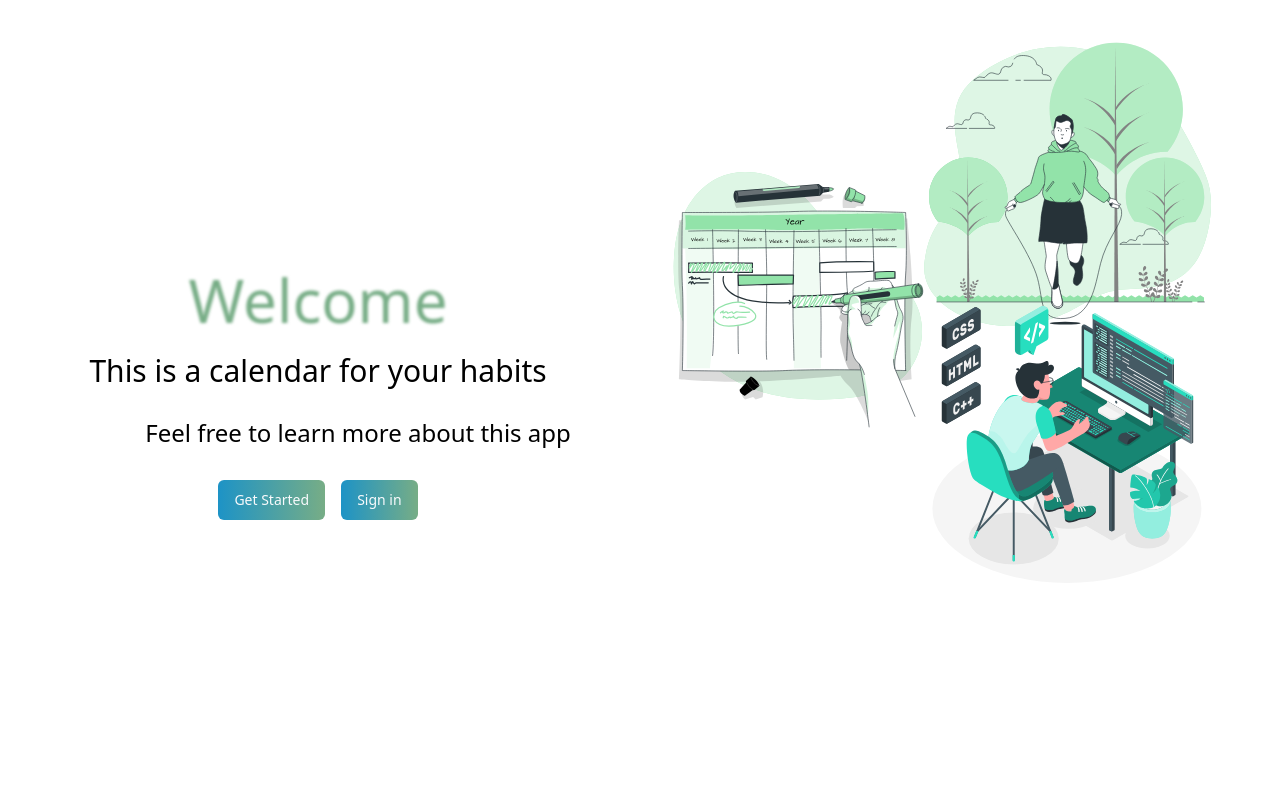
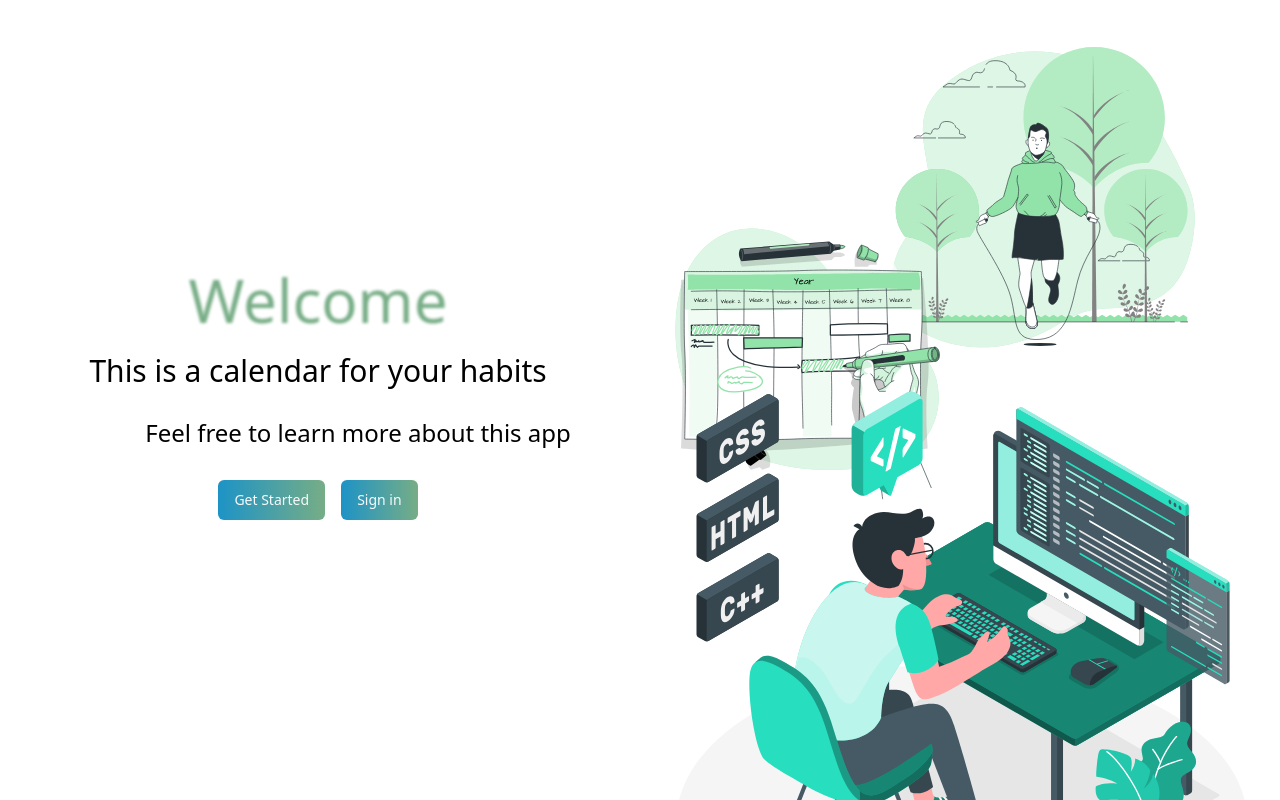
Before and after one commit to aguzovatii/calendar-frontend, a Next.js app: page /welcome in a window 1280 px wide. Shown: the top 800 px of the page. Built offline with nearby package versions, Linux system fonts and the light colour scheme.

Commit message:
Change styling to better fit the screen

```diff
--- a/app/welcome/page.tsx
+++ b/app/welcome/page.tsx
@@ -49,15 +49,15 @@ export default function WelcomePage() {
         </div>
       </div>
 
-      <div className="grid grid-rows-1 grid-cols-16 basis-1/2 h-full">
-        <div className="col-start-4 col-span-4 row-start-1 pt-[10%] pb-[20%]">
-          <Image src={img1} width={300} height={100} alt="" priority={false} />
+      <div className="grid grid-rows-1 grid-cols-8 basis-1/2 h-full relative">
+        <div className="col-start-4 col-span-4 row-start-1 top-[5%] absolute">
+          <Image src={img1} alt="" priority={false} width="2048" height="2048"/>
         </div>
-        <div className="col-start-1 col-span-4 row-start-1 pt-[40%] pb-[20%]">
-          <Image src={img2} width={300} height={100} alt="" priority={false} />
+        <div className="col-start-1 col-span-4 row-start-1 top-[25%] absolute">
+          <Image src={img2} alt="" priority={false} width="2048" height="2048"/>
         </div>
-        <div className="col-start-4 col-span-4 row-start-1 pt-[80%] pb-[20%]">
-          <Image src={img3} width={300} height={100} alt="" priority={false} />
+        <div className="2xl:col-start-4 col-span-4 row-start-1 top-[45%] absolute">
+          <Image src={img3} alt="" priority={false} width="2048" height="2048"/>
         </div>
       </div>
     </div>
--- a/tailwind.config.ts
+++ b/tailwind.config.ts
@@ -53,9 +53,6 @@ const config: Config = {
         md: `calc(var(--radius) - 2px)`,
         sm: "calc(var(--radius) - 4px)",
       },
-      //      fontFamily: {
-      //        sans: ["var(--font-sans)", ...fontFamily.sans],
-      //      },
       keyframes: {
         "accordion-down": {
           from: { height: "0" },
```
